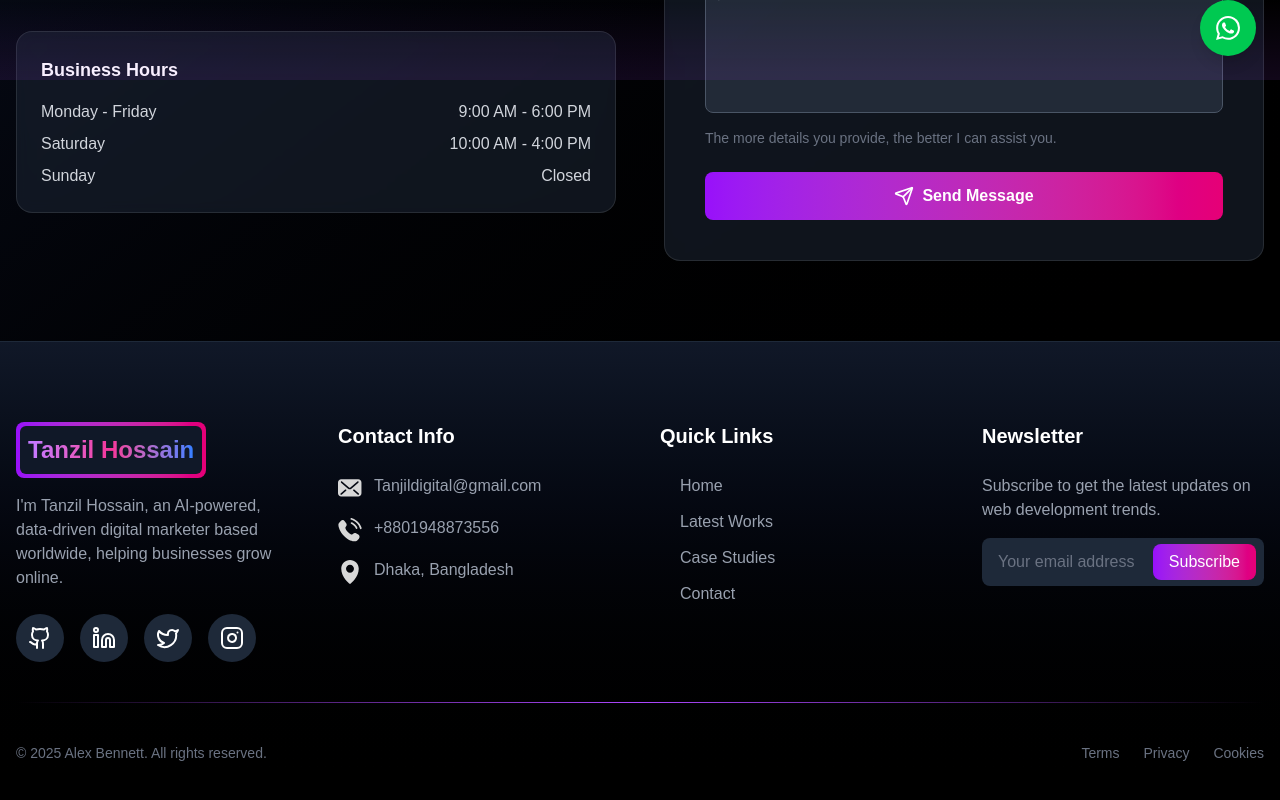
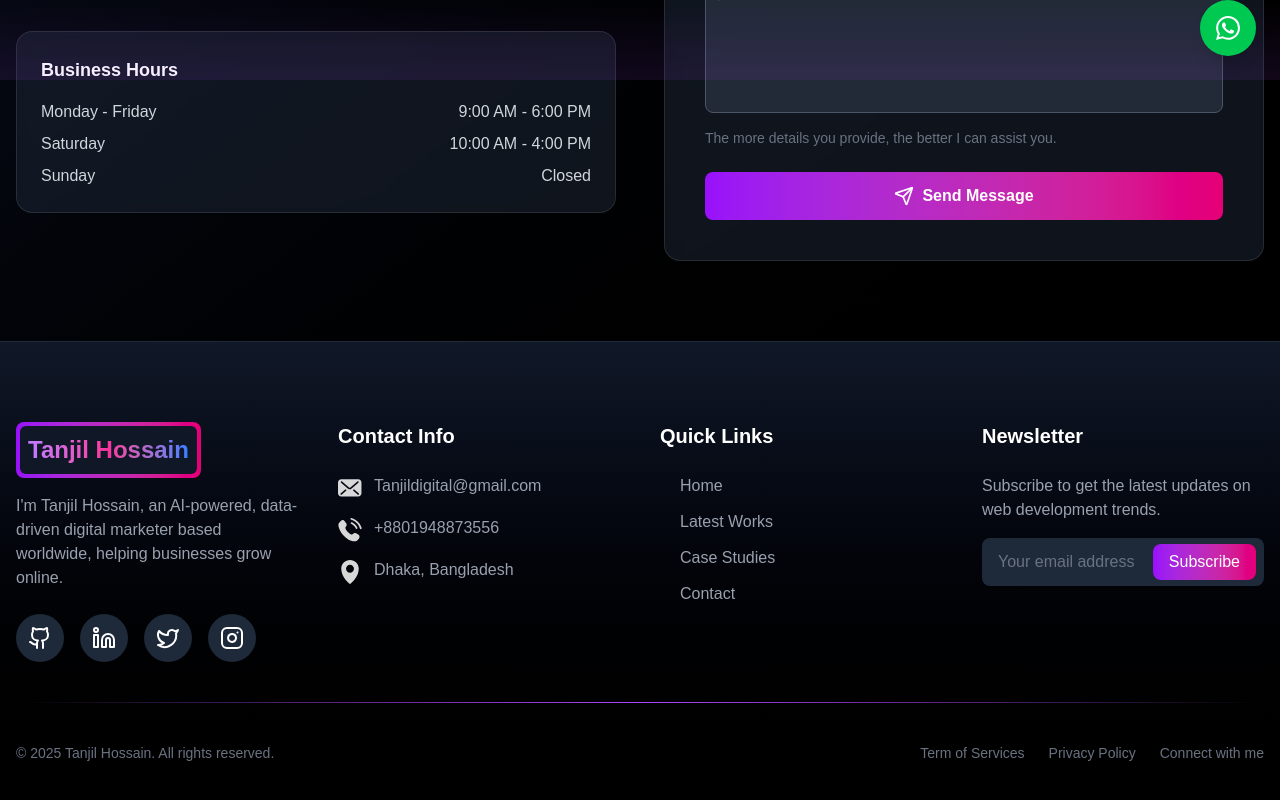
Before and after one commit to Mamun-Hossain-dev/mamun-s-personal-portfolio, a Next.js app: page /contact in a window 1280 px wide. Shown: the part 720-1520 px from the top of the page. Built offline with nearby package versions, Linux system fonts and the light colour scheme; no server answers.

Commit message:
tanjil details added

```diff
--- a/app/layout.js
+++ b/app/layout.js
@@ -3,7 +3,7 @@ import ClientLayout from "@/components/ClientLayout";
 import Script from "next/script";
 
 export const metadata = {
-  title: "Tanzil Hossain - Portfolio",
+  title: "Tanjil Hossain - Portfolio",
   description: "Full Stack Developer & UI/UX Designer Portfolio",
 };
 
--- a/components/About.js
+++ b/components/About.js
@@ -37,7 +37,7 @@ const About = () => {
           <div className="hidden md:block relative w-80 h-80 lg:w-[400px] lg:h-[400px] rounded-2xl overflow-hidden border-4 border-purple-500 shadow-2xl">
             <Image
               src="/images/Tanzilhossain.jpg"
-              alt="Tanzil Hossain"
+              alt="Tanjil Hossain"
               fill
               sizes="(max-width: 1024px) 320px, 400px"
               style={{ objectFit: "cover" }}
@@ -70,12 +70,12 @@ const About = () => {
             />
           </div>
           <p className="text-gray-300 text-lg mb-6">
-            I&apos;m Tanzil Hossain — an AI-powered, data-driven Digital
-            Marketer with 3 years of experience. I’ve worked with brands in
-            Bangladesh and abroad, driving growth through effective Facebook &
-            Google Ads, SEO, Email Marketing, and Web Analytics. My passion for
-            digital marketing is reflected in the results I deliver and the
-            strategic thinking I bring to every campaign. Im focused on
+            I&apos;m Tanjil Hossain, an AI-powered, data-driven digital marketer
+            based worldwide, helping businesses grow online. Ive worked with
+            brands in Bangladesh and abroad, driving growth through effective
+            Facebook & Google Ads, SEO, Email Marketing, and Web Analytics. My
+            passion for digital marketing is reflected in the results I deliver
+            and the strategic thinking I bring to every campaign. Im focused on
             measurable outcomes, blending creativity with data to help brands
             grow smarter.
           </p>
--- a/components/Footer.js
+++ b/components/Footer.js
@@ -81,12 +81,12 @@ const Footer = () => {
             >
               <div className="bg-gray-900 p-2 rounded-md">
                 <h2 className="text-2xl font-bold bg-gradient-to-r from-purple-400 via-pink-500 to-blue-500 bg-clip-text text-transparent">
-                  Tanzil Hossain
+                  Tanjil Hossain
                 </h2>
               </div>
             </motion.div>
             <p className="mt-4 text-gray-400 max-w-xs">
-              I&apos;m Tanzil Hossain, an AI-powered, data-driven digital
+              I&apos;m Tanjil Hossain, an AI-powered, data-driven digital
               marketer based worldwide, helping businesses grow online.
             </p>
 
@@ -203,25 +203,29 @@ const Footer = () => {
         />
 
         {/* Bottom Bar */}
-        <div className="flex flex-col md:flex-row justify-between items-center">
-          <p className="text-gray-500 text-sm">
-            © {new Date().getFullYear()} Alex Bennett. All rights reserved.
+        <div className="flex flex-col md:flex-row justify-between items-center mt-10">
+          <p className="text-gray-500 text-sm mb-4 md:mb-0">
+            © 2025 Tanjil Hossain. All rights reserved.
           </p>
-
-          <div className="flex space-x-6 mt-4 md:mt-0">
-            {["Terms", "Privacy", "Cookies"].map((item, index) => (
-              <motion.a
-                key={item}
-                href="#"
-                className="text-gray-500 hover:text-white text-sm transition-colors"
-                whileHover={{ y: -2 }}
-                initial={{ opacity: 0 }}
-                animate={{ opacity: 1 }}
-                transition={{ delay: 0.1 * index + 0.5 }}
-              >
-                {item}
-              </motion.a>
-            ))}
+          <div className="flex flex-wrap gap-6 items-center">
+            <a
+              href="#"
+              className="text-gray-500 hover:text-white text-sm transition-colors"
+            >
+              Term of Services
+            </a>
+            <a
+              href="#"
+              className="text-gray-500 hover:text-white text-sm transition-colors"
+            >
+              Privacy Policy
+            </a>
+            <a
+              href="/contact"
+              className="text-gray-500 hover:text-white text-sm transition-colors"
+            >
+              Connect with me
+            </a>
           </div>
         </div>
       </div>
--- a/components/Hero.js
+++ b/components/Hero.js
@@ -137,7 +137,7 @@ const Hero = memo(() => {
             <motion.div variants={itemVariants}>
               <h1 className="text-4xl md:text-5xl lg:text-6xl font-bold leading-tight">
                 <span className="text-transparent bg-clip-text bg-gradient-to-r from-purple-400 via-pink-500 to-blue-500">
-                  I&apos;m Tanzil Hossain,
+                  I&apos;m Tanjil Hossain,
                 </span>
                 <span className="block mt-2 text-white">
                   Professional Digital Marketer
@@ -161,7 +161,7 @@ const Hero = memo(() => {
                 whileTap="tap"
                 onClick={handleConnectClick}
                 className="px-8 py-3.5 rounded-xl font-medium bg-gradient-to-r from-purple-600 to-pink-600 text-white transition-all duration-500 bg-size-200 hover:bg-right-bottom cursor-pointer"
-                aria-label="Connect with Tanzil Hossain"
+                aria-label="Connect with Tanjil Hossain"
               >
                 Connect with me
               </motion.button>
@@ -170,7 +170,7 @@ const Hero = memo(() => {
                 whileTap={{ scale: 0.95 }}
                 onClick={handleResumeClick}
                 className="px-8 py-3.5 rounded-xl font-medium bg-white/10 border border-white/20 backdrop-blur-lg text-white hover:bg-white/15 transition-all cursor-pointer"
-                aria-label="View Tanzil Hossain's resume"
+                aria-label="View Tanjil Hossain's resume"
               >
                 View Resume
               </motion.button>
@@ -228,7 +228,7 @@ const Hero = memo(() => {
                 <div className="absolute inset-0 rounded-full overflow-hidden">
                   <Image
                     src={"/images/Tanzilhossain.jpg"}
-                    alt="Tanzil Hossain - Digital Marketer"
+                    alt="Tanjil Hossain - Digital Marketer"
                     fill
                     sizes="(max-width: 768px) 100vw, 320px"
                     style={{ objectFit: "cover" }}
--- a/components/Navbar.js
+++ b/components/Navbar.js
@@ -97,7 +97,7 @@ const Navbar = () => {
                 <div className="bg-gradient-to-r from-purple-600 to-pink-600 p-1 rounded-lg">
                   <div className="bg-gray-900 p-2 rounded-md">
                     <h2 className="text-xl font-bold bg-gradient-to-r from-purple-400 via-pink-500 to-blue-500 bg-clip-text text-transparent">
-                      Tanzil Hossain
+                      Tanjil Hossain
                     </h2>
                   </div>
                 </div>
--- a/components/WhatsAppButton.js
+++ b/components/WhatsAppButton.js
@@ -3,7 +3,7 @@ import { motion } from "framer-motion";
 
 const WhatsAppButton = () => {
   const handleWhatsAppClick = () => {
-    const phoneNumber = "+1234567890"; // Replace with your actual WhatsApp number
+    const phoneNumber = "+8801948873556";
     const message = "Hi! I'd like to discuss a project with you.";
     const whatsappUrl = `https://wa.me/${phoneNumber}?text=${encodeURIComponent(
       message
--- a/package.json
+++ b/package.json
@@ -1,5 +1,5 @@
 {
-  "name": "firebase-tanzil-portfolio",
+  "name": "firebase-tanjil-portfolio",
   "version": "0.1.0",
   "private": true,
   "scripts": {
```
Also changed, not shown: components/Contact.js (+29 -42 lines), 1 other file (tests, documents, lock files or other folders).
